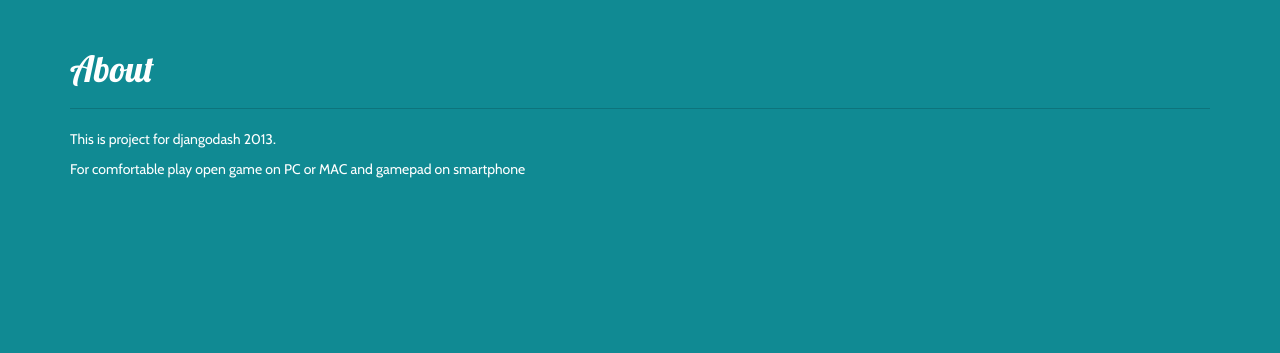
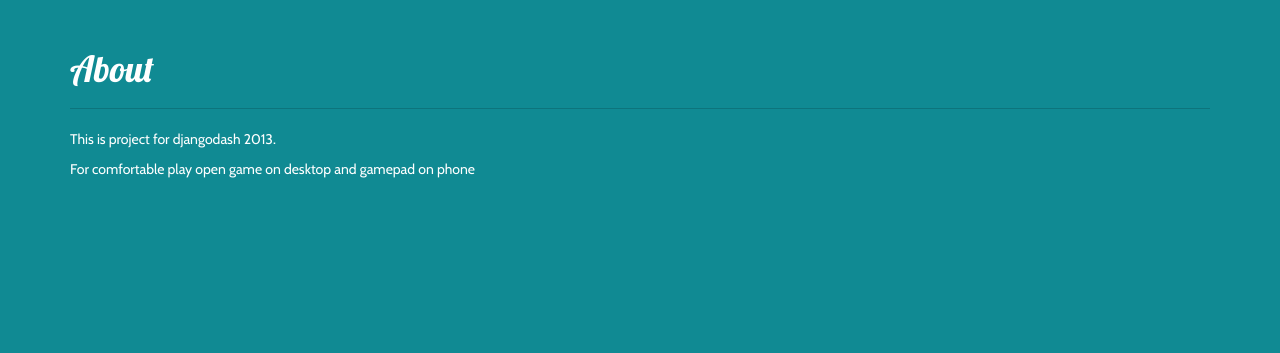
Before and after one commit to Zapix/running-game, a Django app: page /about/ in a window 1280 px wide. Shown: the part 51-404 px from the top of the page. Run offline with Django 3.2, Linux system fonts and the light colour scheme; parts of the project's set-up code (start-up, migrations or seed data) failed here and were passed over.

Commit message:
Add help text

```diff
--- a/src/runninggame/runninggame/templates/about.html
+++ b/src/runninggame/runninggame/templates/about.html
@@ -10,6 +10,6 @@
         This is project for djangodash 2013.
     </p>
     <p>
-        For comfortable play open game on PC or MAC and gamepad on smartphone
+        For comfortable play open game on desktop and gamepad on phone
     </p>
 {% endblock content %}
--- a/src/runninggame/runninggame/templates/base.html
+++ b/src/runninggame/runninggame/templates/base.html
@@ -35,7 +35,7 @@
                     <ul class="nav navbar-nav">
                         <li><a href="{% url 'home' %}">Home</a></li>
                         <li><a href="{% url 'about' %}">About</a></li>
-                        <li class="visible-desktop"><a href="{% url 'index_game' %}">Play</a></li>
+                        <li><a href="{% url 'index_game' %}">Play</a></li>
                         <li><a href="{% url 'played_game_list' %}">Played Games</a></li>
                     </ul>
                     <ul class="nav navbar-nav navbar-right">
--- a/src/runninggame/simplegame/templates/game/index.html
+++ b/src/runninggame/simplegame/templates/game/index.html
@@ -14,6 +14,9 @@
     <div class="row center">
         <strong>Gamepad link:</strong>
         <a href="{% absurl "gamepad" auth_code=auth_code %}">{% absurl "gamepad" auth_code=auth_code %}</a>
+    </div>
+    <div class="row center hidden-desktop">
+        For comfortable play open game on desktop and gamepad on phone
     </div>
 {% endblock content %}
 
```
